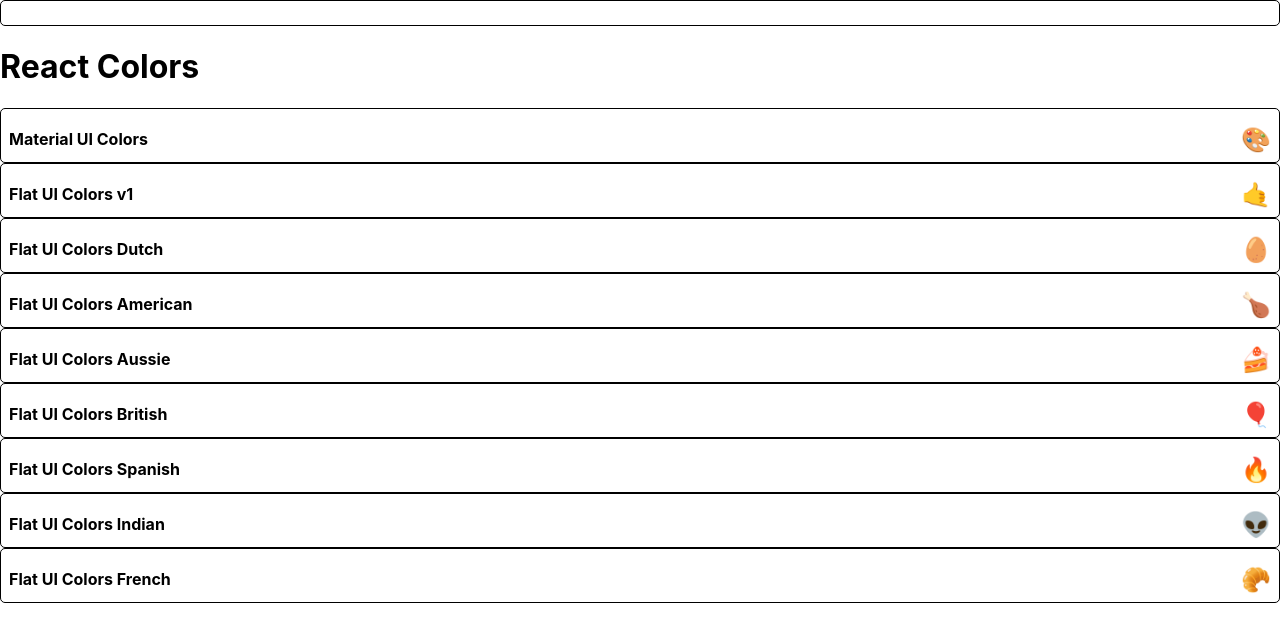
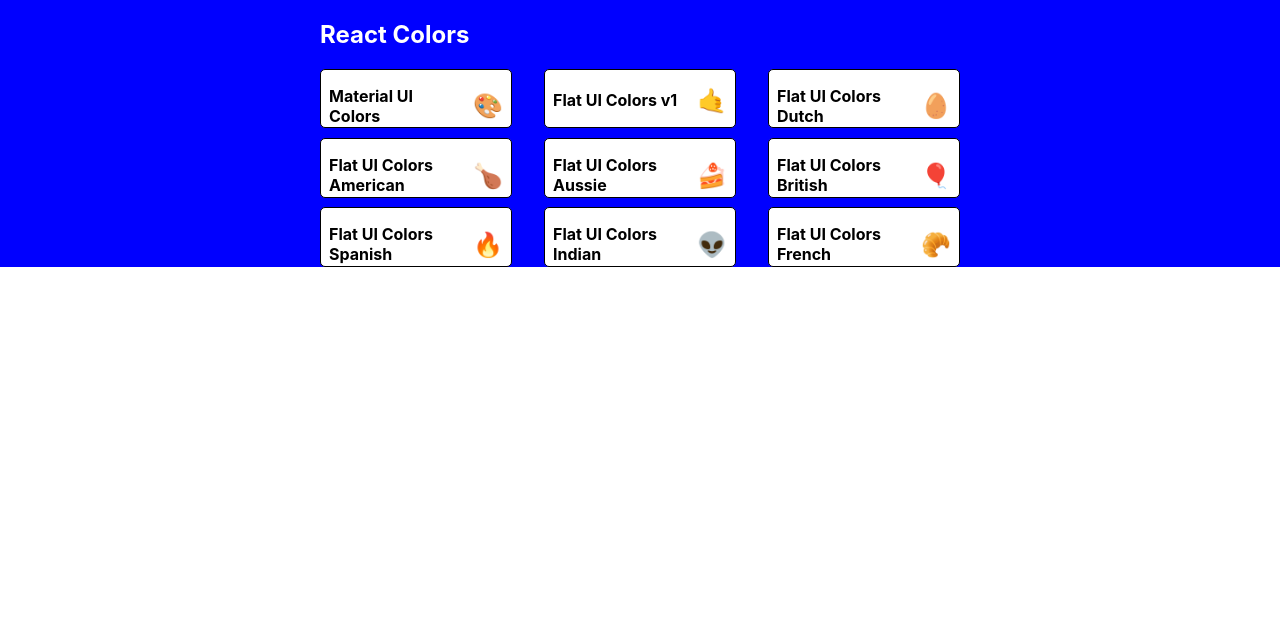
Before and after one commit to pdelbarrio/colors-app, a React (Create React App) app: page / in a window 1280 px wide. Shown: the top 642 px of the page. Built offline with nearby package versions, Linux system fonts and the light colour scheme.

Commit message:
Start styling PaletteList withStyles

```diff
--- a/src/PaletteList.js
+++ b/src/PaletteList.js
@@ -1,20 +1,56 @@
 import React, { Component } from "react";
 import MiniPalette from "./MiniPalette";
 import { Link } from "react-router-dom";
+import { withStyles } from "@material-ui/styles";
+
+const styles = {
+  root: {
+    backgroundColor: "blue",
+    height: "100%",
+    display: "flex",
+    alignItems: "flex-start",
+    justifyContent: "center",
+  },
+  container: {
+    width: "50%",
+    display: "flex",
+    alignItems: "flex-start",
+    flexDirection: "column",
+    flexWrap: "wrap",
+  },
+  nav: {
+    display: "flex",
+    width: "100%",
+    justifyContent: "space-between",
+    color: "white",
+  },
+  palettes: {
+    boxSizing: "border-box",
+    width: "100%",
+    display: "grid",
+    gridTemplateColumns: "repeat(3, 30%)",
+    gridGap: "5%",
+  },
+};
 
 class PaletteList extends Component {
   render() {
-    const { palettes } = this.props;
+    const { palettes, classes } = this.props;
     return (
-      <div>
-        <MiniPalette />
-        <h1>React Colors</h1>
-        {palettes.map((palette) => (
-          <MiniPalette {...palette} />
-        ))}
+      <div className={classes.root}>
+        <div className={classes.container}>
+          <nav className={classes.nav}>
+            <h1>React Colors</h1>
+          </nav>
+          <div className={classes.palettes}>
+            {palettes.map((palette) => (
+              <MiniPalette {...palette} />
+            ))}
+          </div>
+        </div>
       </div>
     );
   }
 }
 
-export default PaletteList;
+export default withStyles(styles)(PaletteList);
```
